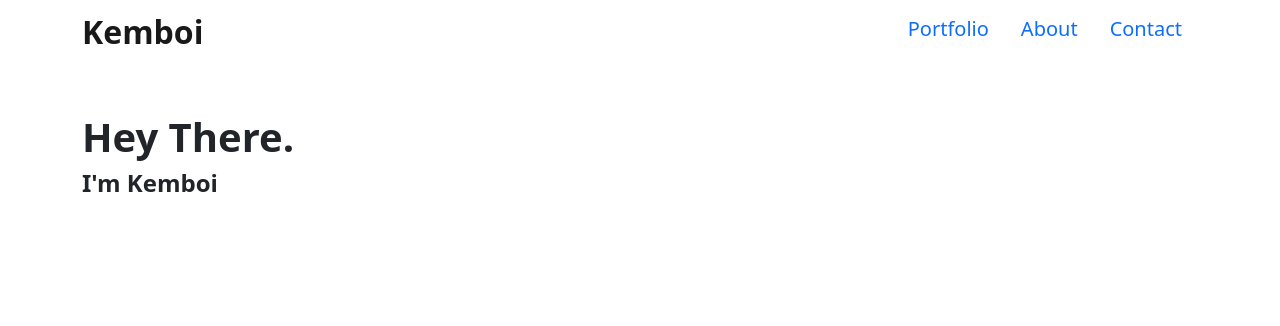
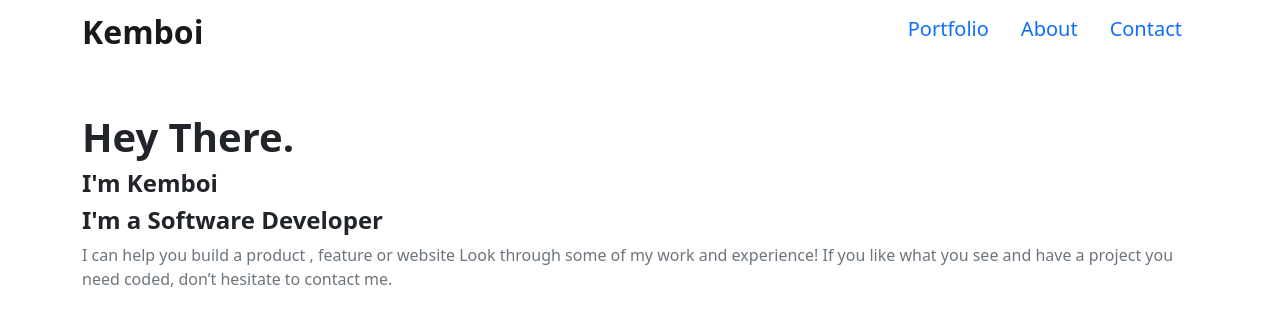
Before and after one commit to okemboi/bootstrap-portfolio, a plain HTML site: page index.html in a window 1280 px wide. Drawn offline with nearby package versions, Linux system fonts and the light colour scheme.

Commit message:
finish the header section

```diff
--- a/index.html
+++ b/index.html
@@ -60,7 +60,12 @@
         <div class="container mt-5">
             <h1 class="fw-bold">Hey There.</h1>
             <h4 class="fw-bold">I'm Kemboi</h4>
-
+            <h4 class="fw-bold">I'm a Software Developer</h4>
+            <p class="text-secondary">
+                I can help you build a product , feature or website Look through some of my work and experience! If you like
+            what you
+            see and have a project you need coded, don’t hesitate to contact me.
+            </p>
         </div>
     </section>
     <section></section>
```
